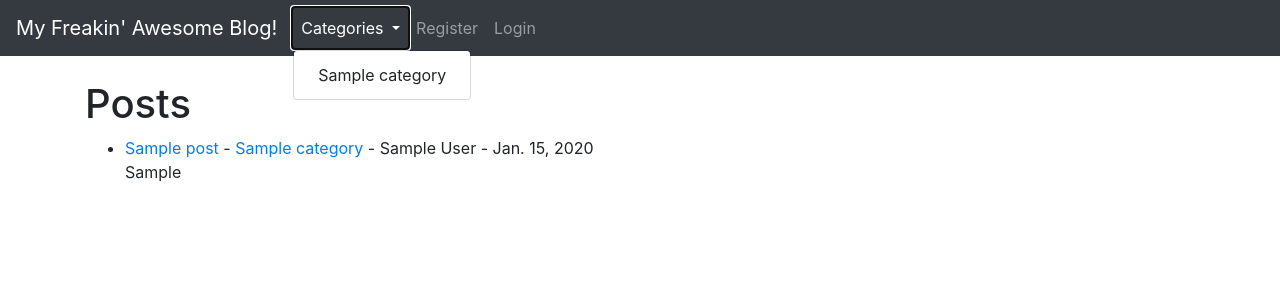
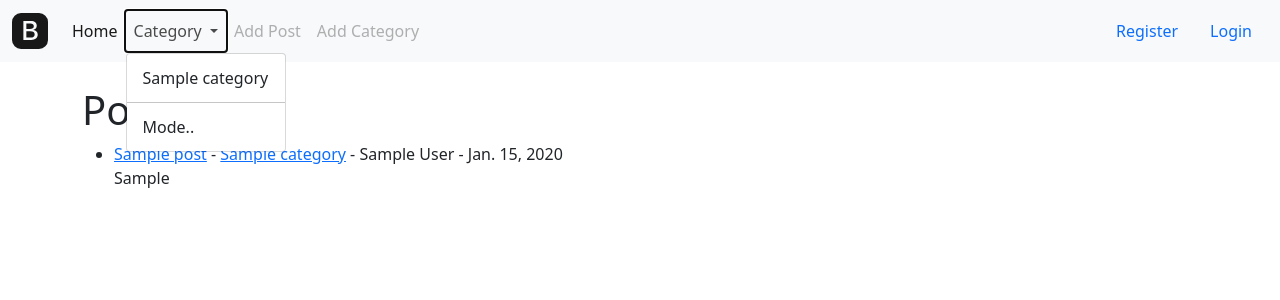
Before and after one commit to devarshi30/blog_v2_django, a Django app: page / in a window 1280 px wide, after a click on "Category". Shown: the top 300 px of the page. Run offline with Django 3.2, Linux system fonts and the light colour scheme; tables that the repository leaves empty hold one stand-in row (values such as "Sample post"); some libraries are stand-ins or nearby versions.

Commit message:
added new nevbar

```diff
--- a/templates/base.html
+++ b/templates/base.html
@@ -1,129 +1,26 @@
 {% load static %}
 <!doctype html>
 <html lang="en">
+
   <head>
     <!-- Required meta tags -->
     <meta charset="utf-8">
     <meta name="viewport" content="width=device-width, initial-scale=1, shrink-to-fit=no">
 
     <!-- Bootstrap CSS -->
-    <link rel="stylesheet" href="https://stackpath.bootstrapcdn.com/bootstrap/4.4.1/css/bootstrap.min.css" integrity="sha384-Vkoo8x4CGsO3+Hhxv8T/Q5PaXtkKtu6ug5TOeNV6gBiFeWPGFN9MuhOf23Q9Ifjh" crossorigin="anonymous">
+    <link href="https://cdn.jsdelivr.net/npm/bootstrap@5.0.2/dist/css/bootstrap.min.css" rel="stylesheet"
+      integrity="sha384-EVSTQN3/azprG1Anm3QDgpJLIm9Nao0Yz1ztcQTwFspd3yD65VohhpuuCOmLASjC" crossorigin="anonymous">
 
     <title>
       {% block title %}
-          My Freakin' Awesome Blog!
+      My Freakin' Awesome Blog!
       {% endblock %}
     </title>
   </head>
+
   <body>
-    <nav class="navbar navbar-expand-lg navbar-dark bg-dark">
-  <a class="navbar-brand" href="{% url 'home' %}">My Freakin' Awesome Blog!</a>
-  <button class="navbar-toggler" type="button" data-toggle="collapse" data-target="#navbarSupportedContent" aria-controls="navbarSupportedContent" aria-expanded="false" aria-label="Toggle navigation">
-    <span class="navbar-toggler-icon"></span>
-  </button>
-
-  <div class="collapse navbar-collapse" id="navbarSupportedContent">
-    <ul class="navbar-nav mr-auto">
-
-
-      <!-- Category Menu Code -->
-      {% if cat_menu %}
-      <li class="nav-item dropdown">
-        <a class="nav-link dropdown-toggle" href="#" id="navbarDropdown" role="button" data-toggle="dropdown" aria-haspopup="true" aria-expanded="false">
-          Categories
-        </a>
-        <div class="dropdown-menu" aria-labelledby="navbarDropdown">
-
-
-          {% for item in cat_menu %}
-           <a class="dropdown-item" href="{% url 'category' item.id %}">{{ item }}</a>
-          {% endfor %}
-
-
-        </div>
-      </li>
-      {% else %}
-
-        <li class="nav-item">
-            <a class="nav-link" href="{% url 'category-list' %}">Categories</a>
-        </li>
-
-      {% endif %}
-
-      {% if user.is_authenticated %}
-        <li class="nav-item">
-          <a class="nav-link" href="{% url 'add_post' %}">Add Post</a>
-        </li>
-        <li class="nav-item">
-          <a class="nav-link" href="{% url 'add_category' %}">Add Category</a>
-        </li>
-
-
-
-
-
-
-      {% else %}
-        <li class="nav-item">
-          <a class="nav-link" href="{% url 'register' %}">Register</a>
-        </li>
-
-        <li class="nav-item">
-          <a class="nav-link" href="{% url 'login' %}">Login</a>
-        </li>
-
-      {% endif %}
-
-
-
-
-
-    </ul>
-{% if user.is_authenticated %}
-
-    <ul class="navbar-nav ml-auto">
-      <li class="nav-item dropdown">
-          <a class="nav-link dropdown-toggle" href="#" id="navbarDropdown" role="button" data-toggle="dropdown" aria-haspopup="true" aria-expanded="false">
-            {{ user.first_name }}
-            {{ user.last_name }}
-          </a>
-          <div class="dropdown-menu dropdown-menu-right" aria-labelledby="navbarDropdown">
-            <a class="dropdown-item" href="{% url 'edit_profile' %}">Edit Settings</a>
-
-            {% if user.profile.id %}
-              <a class="dropdown-item" href="{% url 'edit_profile_page' user.profile.id %}">Edit Profile Page</a>
-
-              <a class="dropdown-item" href="{% url 'show_profile_page' user.profile.id %}">Show Profile Page</a>
-
-
-            {% else %}
-            <a class="dropdown-item" href="{% url 'create_profile_page' %}">Create Profile Page</a>
-
-
-
-
-            {% endif %}
-
-
-          <a class="dropdown-item" href="{% url 'logout' %}">Logout</a>
-
-
-
-          </div>
-      </li>
-
-
-
-    </ul>
-
-{% endif %}
-
-  </div>
-</nav>
-
-
-
-    <br/>
+    {% include "includes/_navbar.html" %}
+    <br />
     <div class="container">
       {% block content %}
 
@@ -132,8 +29,8 @@
 
     <!-- Optional JavaScript -->
     <!-- jQuery first, then Popper.js, then Bootstrap JS -->
-    <script src="https://code.jquery.com/jquery-3.4.1.slim.min.js" integrity="sha384-J6qa4849blE2+poT4WnyKhv5vZF5SrPo0iEjwBvKU7imGFAV0wwj1yYfoRSJoZ+n" crossorigin="anonymous"></script>
-    <script src="https://cdn.jsdelivr.net/npm/popper.js@1.16.0/dist/umd/popper.min.js" integrity="sha384-Q6E9RHvbIyZFJoft+2mJbHaEWldlvI9IOYy5n3zV9zzTtmI3UksdQRVvoxMfooAo" crossorigin="anonymous"></script>
-    <script src="https://stackpath.bootstrapcdn.com/bootstrap/4.4.1/js/bootstrap.min.js" integrity="sha384-wfSDF2E50Y2D1uUdj0O3uMBJnjuUD4Ih7YwaYd1iqfktj0Uod8GCExl3Og8ifwB6" crossorigin="anonymous"></script>
+    <script src="https://cdn.jsdelivr.net/npm/bootstrap@5.0.2/dist/js/bootstrap.bundle.min.js"
+      integrity="sha384-MrcW6ZMFYlzcLA8Nl+NtUVF0sA7MsXsP1UyJoMp4YLEuNSfAP+JcXn/tWtIaxVXM"
+      crossorigin="anonymous"></script>
   </body>
 </html>
--- /dev/null
+++ b/templates/includes/_navbar.html
@@ -0,0 +1,92 @@
+<nav class="navbar navbar-expand-lg navbar-light bg-light">
+  <div class="container-fluid">
+    <a class="navbar-brand" href="{% url 'home' %}">
+      <svg xmlns="http://www.w3.org/2000/svg" width="36" height="36" fill="currentColor" class="bi bi-bootstrap-fill"
+        viewBox="0 0 16 16">
+        <path
+          d="M6.375 7.125V4.658h1.78c.973 0 1.542.457 1.542 1.237 0 .802-.604 1.23-1.764 1.23H6.375zm0 3.762h1.898c1.184 0 1.81-.48 1.81-1.377 0-.885-.65-1.348-1.886-1.348H6.375v2.725z" />
+        <path
+          d="M4.002 0a4 4 0 0 0-4 4v8a4 4 0 0 0 4 4h8a4 4 0 0 0 4-4V4a4 4 0 0 0-4-4h-8zm1.06 12V3.545h3.399c1.587 0 2.543.809 2.543 2.11 0 .884-.65 1.675-1.483 1.816v.1c1.143.117 1.904.931 1.904 2.033 0 1.488-1.084 2.396-2.888 2.396H5.062z" />
+      </svg>
+    </a>
+    <button class="navbar-toggler" type="button" data-bs-toggle="collapse" data-bs-target="#navbarSupportedContent"
+      aria-controls="navbarSupportedContent" aria-expanded="false" aria-label="Toggle navigation">
+      <span class="navbar-toggler-icon"></span>
+    </button>
+    <div class="collapse navbar-collapse" id="navbarSupportedContent">
+      <ul class="navbar-nav me-auto mb-2 mb-lg-0">
+        <li class="nav-item">
+          <a class="nav-link active" aria-current="page" href="{% url 'home' %}">Home</a>
+        </li>
+        {% if cat_menu %}
+        <li class="nav-item dropdown">
+          <a class="nav-link dropdown-toggle" href="#" id="navbarDropdown" role="button" data-bs-toggle="dropdown"
+            aria-expanded="false">
+            Category
+          </a>
+          <ul class="dropdown-menu" aria-labelledby="navbarDropdown">
+            {% for item in cat_menu %}
+            <li><a class="dropdown-item" href="{% url 'category' item.id %}">{{ item }}</a></li>
+            {% endfor %}
+            <li>
+              <hr class="dropdown-divider">
+            </li>
+            <li><a class="dropdown-item" href="{% url 'category-list' %}">Mode..</a></li>
+          </ul>
+        </li>
+        {% else %}
+        <li class="nav-item">
+          <a class="nav-link" href="{% url 'category-list' %}">Categories</a>
+        </li>
+        {% endif %}
+
+        {% if user.is_authenticated %}
+        <li class="nav-item">
+          <a class="nav-link" href="{% url 'add_post' %}">Add Post</a>
+        </li>
+        <li class="nav-item">
+          <a class="nav-link" href="{% url 'add_category' %}">Add Category</a>
+        </li>
+        {% else %}
+        <li class="nav-item">
+          <a class="nav-link disabled" href="#">Add Post</a>
+        </li>
+        <li class="nav-item">
+          <a class="nav-link disabled" href="#">Add Category</a>
+        </li>
+        {% endif %}
+      </ul>
+
+      <!-- Login and regidter button -->
+      <div class="btn-group dropstart">
+        {% if user.is_authenticated %}
+        <button type="button" class="btn btn-danger dropdown-toggle-split" data-bs-toggle="dropdown"
+          aria-expanded="false">
+          <svg xmlns="http://www.w3.org/2000/svg" width="16" height="16" fill="white" class="bi bi-gear-fill mb-1"
+            viewBox="0 0 16 16">
+            <path
+              d="M9.405 1.05c-.413-1.4-2.397-1.4-2.81 0l-.1.34a1.464 1.464 0 0 1-2.105.872l-.31-.17c-1.283-.698-2.686.705-1.987 1.987l.169.311c.446.82.023 1.841-.872 2.105l-.34.1c-1.4.413-1.4 2.397 0 2.81l.34.1a1.464 1.464 0 0 1 .872 2.105l-.17.31c-.698 1.283.705 2.686 1.987 1.987l.311-.169a1.464 1.464 0 0 1 2.105.872l.1.34c.413 1.4 2.397 1.4 2.81 0l.1-.34a1.464 1.464 0 0 1 2.105-.872l.31.17c1.283.698 2.686-.705 1.987-1.987l-.169-.311a1.464 1.464 0 0 1 .872-2.105l.34-.1c1.4-.413 1.4-2.397 0-2.81l-.34-.1a1.464 1.464 0 0 1-.872-2.105l.17-.31c.698-1.283-.705-2.686-1.987-1.987l-.311.169a1.464 1.464 0 0 1-2.105-.872l-.1-.34zM8 10.93a2.929 2.929 0 1 1 0-5.86 2.929 2.929 0 0 1 0 5.858z" />
+          </svg>
+          <span class="visually-hidden">Toggle Dropright</span>
+        </button>
+        <ul class="dropdown-menu" aria-labelledby="navbarDropdown">
+          <li><a class="dropdown-item" href="{% url 'edit_profile' %}">Edit Settings</a></li>
+          {% if user.profile.id %}
+          <li><a class="dropdown-item" href="{% url 'edit_profile_page' user.profile.id %}">See Profile></a></li>
+          <li><a class="dropdown-item" href="{% url 'edit_profile_page' user.profile.id %}">Edit Profile</a></li>
+          {% else %}
+          <li><a class="dropdown-item" href="{% url 'create_profile_page' %}">Create Profile</a></li>
+          {% endif %}
+          <li><a class="dropdown-item" href="{% url 'logout' %}">Log Out</a></li>
+        </ul>
+        <a type="button" class="btn btn-outline-success" href="#">
+          Welcome <strong>{{ user.first_name }} {{ user.last_name }}</strong>
+        </a>
+      </div>
+      {% else %}
+      <a class="nav-link" href="{% url 'register' %}">Register</a>
+      <a class="nav-link" href="{% url 'login' %}">Login</a>
+      {% endif %}
+    </div>
+  </div>
+</nav>
```
